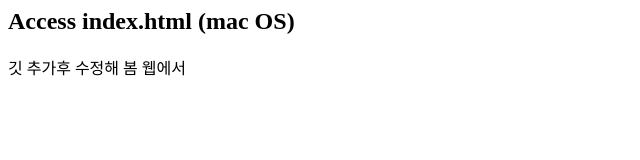
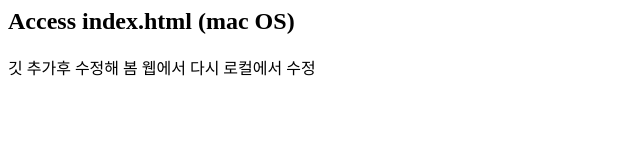
Before and after one commit to logicfeel/WebMC, a plain HTML site: page index.html in a window 1280 px wide. Shown: the whole page, without its empty margins (0-640 px from the left). Drawn offline with Linux system fonts and the light colour scheme.

Commit message:
i.html 추가 해봄

```diff
--- a/index.html
+++ b/index.html
@@ -7,5 +7,7 @@
 
 
   웹에서
+
+  다시 로컬에서 수정
 </dody>
 </head>
```
Also changed, not shown: modelTest/use3/package.json (added, +11 -0 lines), modelTest/use3/i.html (added).
